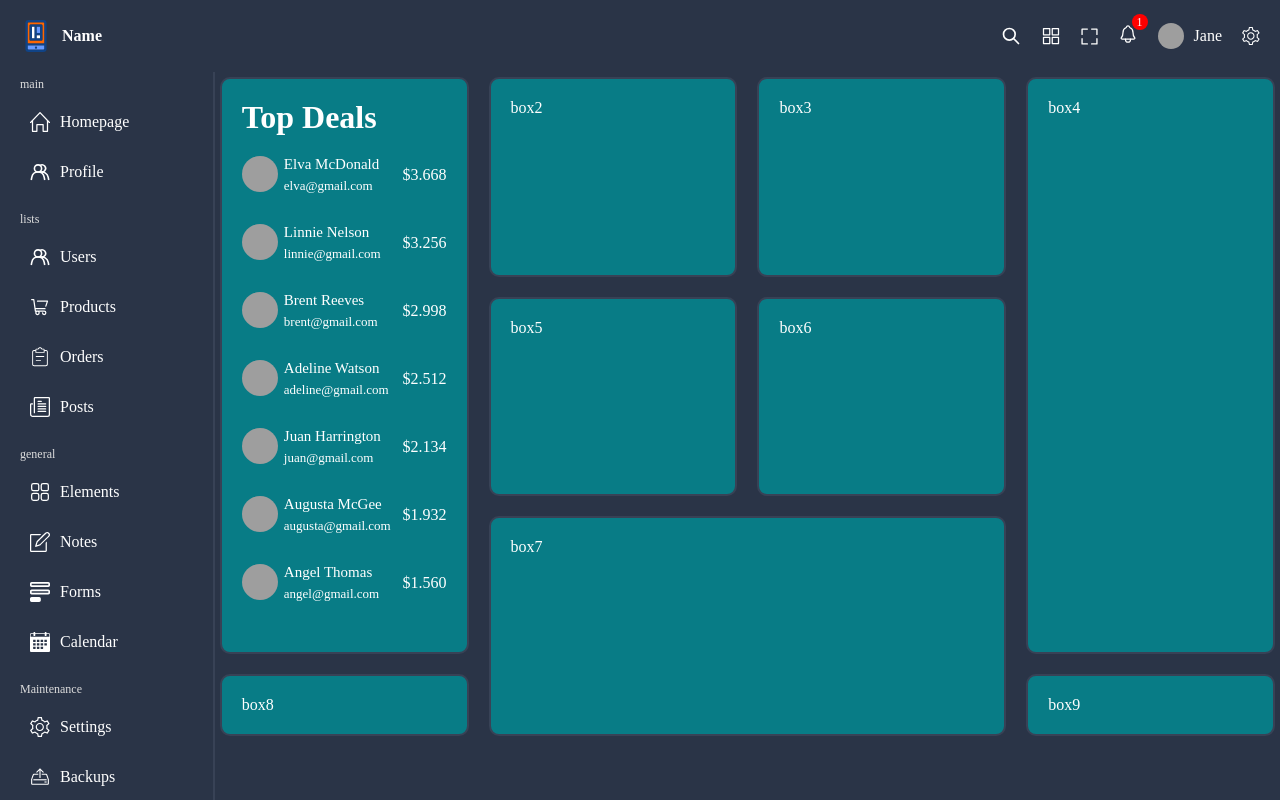
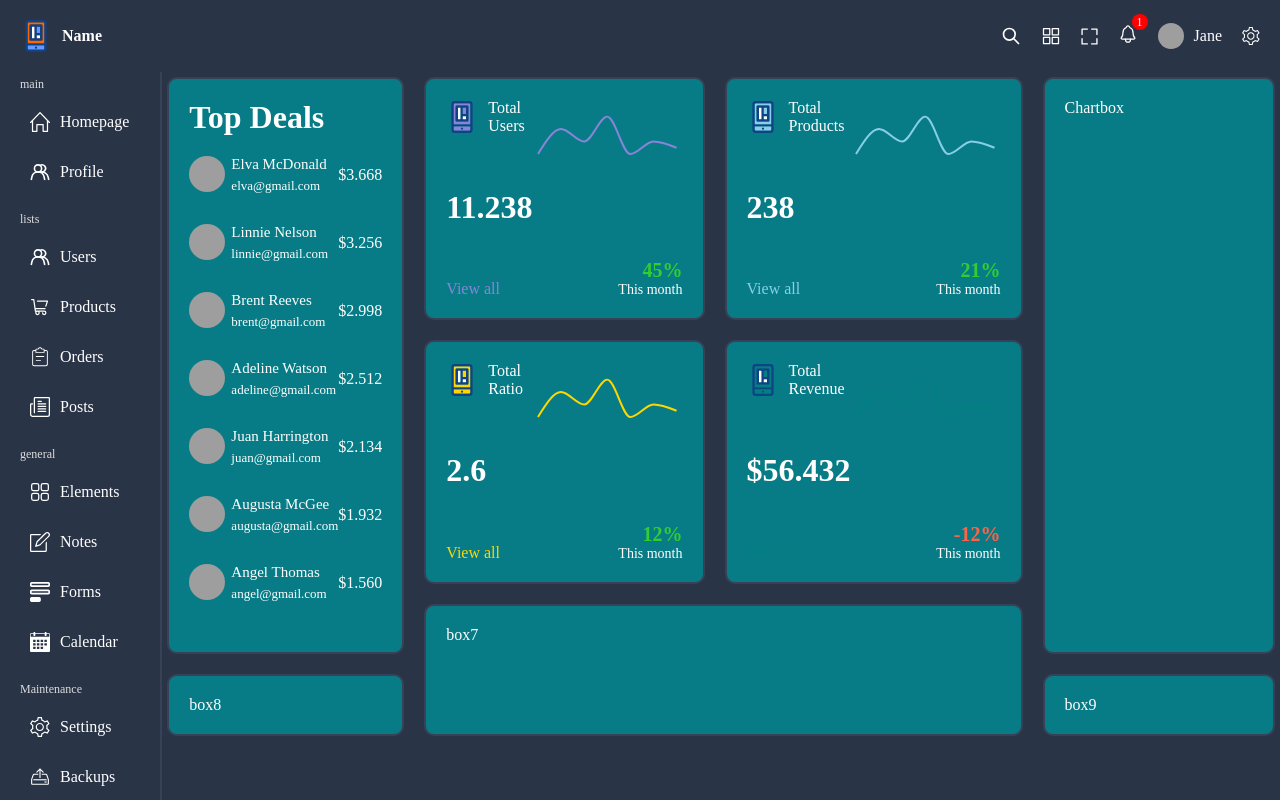
Before and after one commit to NetoCruz/DashboardReact, a React (Vite) app: page / in a window 1280 px wide. Shown: the top 800 px of the page. Built offline with nearby package versions, Linux system fonts and the light colour scheme; grey boxes are pictures that could not be loaded.

Commit message:
chartbox added

```diff
--- a/package.json
+++ b/package.json
@@ -13,6 +13,7 @@
     "react": "^18.2.0",
     "react-dom": "^18.2.0",
     "react-router-dom": "^6.22.3",
+    "recharts": "^2.12.3",
     "sass": "^1.72.0"
   },
   "devDependencies": {
--- a/src/App.tsx
+++ b/src/App.tsx
@@ -13,7 +13,7 @@
 import './styles/global.scss'
 
 function App() {
-// 47:54 --Youtube
+// 01:04:19 --Youtube
   const Layout = () =>{
     return(
       <div className="main">
--- /dev/null
+++ b/src/Components/Chartbox/Chartbox.tsx
@@ -0,0 +1,61 @@
+import { Link } from 'react-router-dom'
+import './chartbox.scss'
+import { LineChart, Line, XAxis, YAxis, CartesianGrid, Tooltip, Legend, ResponsiveContainer } from 'recharts';
+
+
+
+  type Props = {
+    color: string;
+    icon: string;
+    title: string;
+    dataKey: string;
+    number: number | string;
+    percentage: number;
+    chartData: object[];
+  };
+
+
+const Chartbox =(props:Props) =>{
+ return(
+    <div className="chartbox">
+        <div className="boxinfo">
+            <div className="title">
+            <img src={props.icon} alt="" />
+          <span>{props.title}</span>
+            </div>
+            <h1>{props.number}</h1>
+        <Link to="/" style={{ color: props.color }}>
+          View all
+             </Link>
+        </div>
+        <div className="chartinfo">
+            <div className="chart">
+            <ResponsiveContainer width="99%" height="100%">
+        <LineChart  data={props.chartData}>
+            <Tooltip
+            contentStyle={{background:'transparent',border:'none'}}
+            labelStyle={{display:'none'}}
+            position={{x:10,y:50}}
+            />
+          <Line
+                type="monotone"
+                dataKey={props.dataKey}
+                stroke={props.color}
+                strokeWidth={2}
+                dot={false}
+              />
+        </LineChart>
+      </ResponsiveContainer>
+            </div>
+            <div className="texts">
+                <span className="percentage"
+                 style={{ color: props.percentage < 0 ? "tomato" : "limegreen" }}
+                > {props.percentage}%</span>
+                <span className="duration">This month</span>
+            </div>
+        </div>
+    </div>
+ )
+}
+
+export default Chartbox
--- /dev/null
+++ b/src/Components/Chartbox/chartbox.scss
@@ -0,0 +1,45 @@
+.chartbox{
+    display: flex;
+    height: 100%;
+}
+
+.boxinfo{
+    flex: 3;
+    display: flex;
+    flex-direction: column;
+    justify-content: space-between;
+
+
+    .title{
+        display: flex;
+        align-items: center;
+        gap: 10px;
+    }
+}
+
+.chartinfo{
+    flex: 2;
+    display: flex;
+    flex-direction: column;
+    justify-content: space-between;
+
+
+    .chart{
+        width:150px;
+        height: 110px;
+    }
+
+    .texts{
+        display: flex;
+        flex-direction: column;
+        text-align: right;
+
+        .percentage{
+            font-weight: bold;
+            font-size: 20px;
+        }
+        .duration{
+            font-size: 14px;
+        }
+    }
+}
--- a/src/Pages/Homepage/Home.tsx
+++ b/src/Pages/Homepage/Home.tsx
@@ -1,16 +1,29 @@
+import Chartbox from '../../Components/Chartbox/Chartbox'
 import Topbox from '../../Components/Topbox/Topbox'
 import './Home.scss'
+import {
+   barChartBoxRevenue,
+   barChartBoxVisit,
+   chartBoxConversion,
+   chartBoxProduct,
+   chartBoxRevenue,
+   chartBoxUser,
+ } from "../../data";
+
 const Home =() =>{
  return(
     <div className="home">
       <div className="box box1">
-         <Topbox/>
+         <Topbox
+         />
          </div>
-      <div className="box box2">box2</div>
-      <div className="box box3">box3</div>
-      <div className="box box4">box4</div>
-      <div className="box box5">box5</div>
-      <div className="box box6">box6</div>
+      <div className="box box2">
+         <Chartbox {...chartBoxUser} />
+      </div>
+      <div className="box box3"><Chartbox {...chartBoxProduct}/></div>
+      <div className="box box4">Chartbox</div>
+      <div className="box box5"><Chartbox {...chartBoxConversion} /></div>
+      <div className="box box6"><Chartbox {...chartBoxRevenue} /></div>
       <div className="box box7">box7</div>
       <div className="box box8">box8</div>
       <div className="box box9">box9</div>
--- a/src/styles/global.scss
+++ b/src/styles/global.scss
@@ -21,7 +21,7 @@
 }
 
 .menuContainer{
-  width: 250px;
+  width: 180px;
   padding: 5px 20px;
   border-right: 2px solid $soft-bg;
 
```
Also changed, not shown: 1 other file (tests, documents, lock files or other folders).
